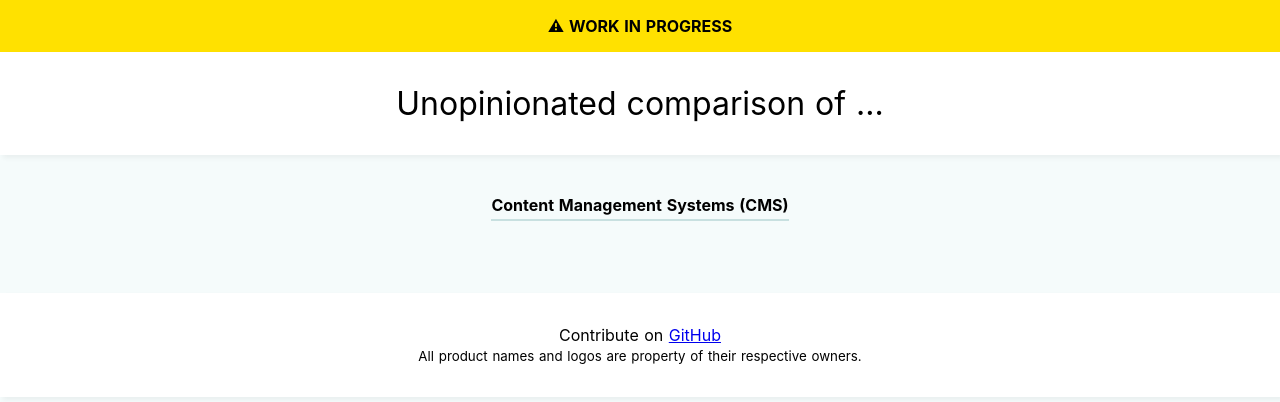
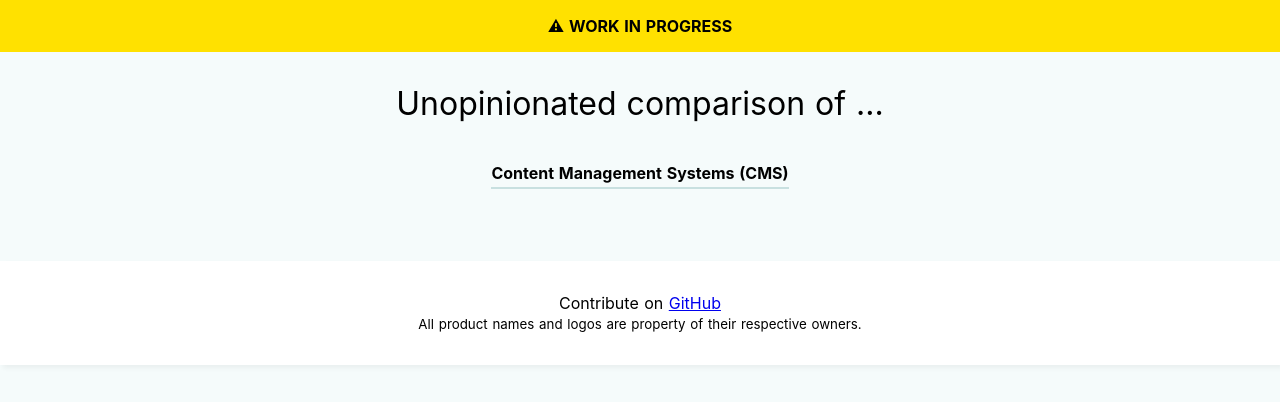
Before and after one commit to simonknittel/cms-comparison, a Nuxt app: page / in a window 1280 px wide. Shown: the top 402 px of the page. Built offline with nearby package versions, Linux system fonts and the light colour scheme; no server answers.

Commit message:
Simplify header design

```diff
--- a/components/Header.vue
+++ b/components/Header.vue
@@ -6,15 +6,9 @@
 
 <style lang="scss">
 @use '../assets/scss/box-shadows';
-@use '../assets/scss/colors';
 
 header {
-  @include box-shadows.default;
-
   padding-top: 2rem;
-  padding-bottom: 2rem;
-
-  background-color: colors.$white;
 }
 
 h1 {
```
